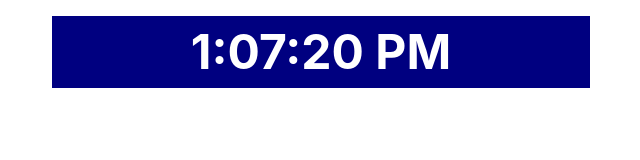
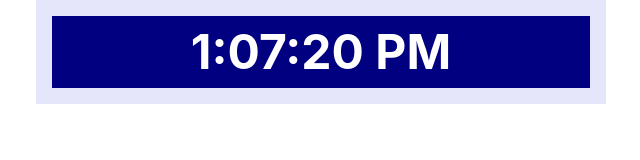
Before and after one commit to malc-u/Smaller-JS-for-beginners, a plain HTML site: page index.html in a window 1280 px wide. Shown: the whole page, without its empty margins (319-959 px from the left). Drawn offline with nearby package versions, Linux system fonts and the light colour scheme.

Commit message:
amended slighltly styling of clock

```diff
--- a/assets/css/style.css
+++ b/assets/css/style.css
@@ -2,11 +2,13 @@ body {
     font-size: 48px;
 }
 
+#background {
+    background-color:lavender;
+}
 #clock {
     background-color: navy;
     color: white;
     text-align: center;
     font: outline;
     font-weight: 700;
-
 }
--- a/index.html
+++ b/index.html
@@ -13,7 +13,7 @@
 <body>
     <div class="container">
         <div class="row">
-            <div class="col-sm-6 offset-sm-3 p-3">
+            <div class="col-sm-6 offset-sm-3 p-3" id="background">
                 <div id="clock"></div>
             </div>
         </div>
```
